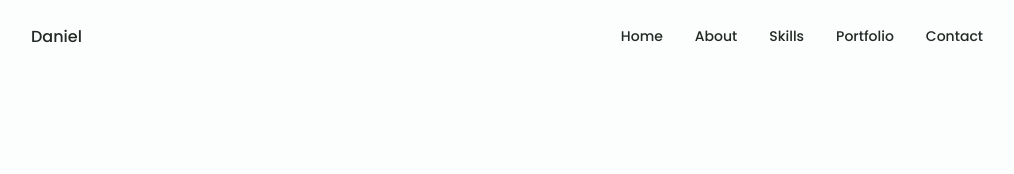
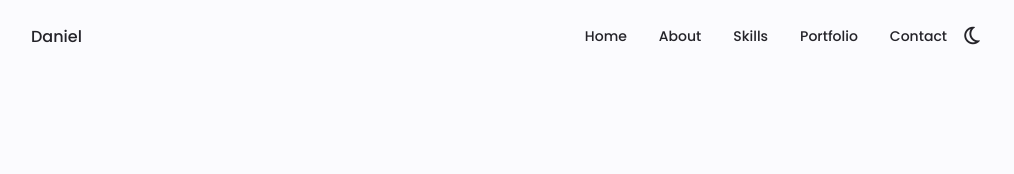
Before and after one commit to DanielArboledaT/MyPortfolio, a website: page src/views/index.html in a window 1280 px wide. Shown: the top 174 px of the page, without its empty margins (125-1139 px from the left). Drawn offline with nearby package versions, Linux system fonts and the light colour scheme.

Commit message:
adding dark/light theme

```diff
--- a/src/public/css/slider.css
+++ b/src/public/css/slider.css
@@ -117,7 +117,7 @@
     width: 300px;
     flex-shrink: 0;
     height: 300px;
-    background: hsl(142, 69%, 61%);
+    background: hsl(255, 69%, 61%);
     box-shadow: 4px 13px 30px 1px rgba(138, 217, 129, 0.3);
     border-radius: 20px;
     transform: translateX(-80px);
@@ -210,7 +210,7 @@
 
 .blog-slider__button {
     display: inline-flex;
-    background: hsl(142, 69%, 61%);
+    background: hsl(255, 69%, 61%);
     padding: 15px 35px;
     border-radius: 50px;
     color: #fff;
@@ -283,9 +283,9 @@
 
 .blog-slider__pagination .swiper-pagination-bullet-active {
     opacity: 1;
-    background: hsl(142, 69%, 61%);
+    background: hsl(250, 69%, 61%);
     height: 30px;
-    box-shadow: 0px 0px 20px rgba(138, 217, 129, 0.3);
+    box-shadow: 0px 0px 20px rgba(240, 217, 129, 0.3);
 }
 
 @media screen and (max-width: 768px) {
--- a/src/public/css/style.css
+++ b/src/public/css/style.css
@@ -4,7 +4,7 @@
 
     --header-height: 3rem;
 
-    --hue-color: 142;
+    --hue-color: 250;
 
     --first-color: hsl(var(--hue-color), 69%, 61%);
     --first-color-second: hsl(var(--hue-color), 69%, 61%);
@@ -58,6 +58,33 @@
         --small-font-size: .875rem;
         --smaller-font-size: .813rem;
     }
+}
+
+/* ============= Dark theme variables ============= */
+body.dark-theme {
+    --first-color-second: hsl(var(--hue-color), 30%, 8%);
+    --title-color: hsl(var(--hue-color), 8%, 96%);
+    --text-color: hsl(var(--hue-color), 8%, 75%);
+    --input-color: hsl(var(--hue-color), 29%, 16%);
+    --body-color: hsl(var(--hue-color), 28%, 12%);
+    --container-color: hsl(var(--hue-color), 29%, 16%);
+}
+
+/* ============= Dark/Light ============= */
+.nav_btns {
+    display: flex;
+    align-items: center;
+}
+
+.change-theme {
+    font-size: 1.25rem;
+    color: var(--title-color);
+    margin-right: var(--mb-1);
+    cursor: pointer;
+}
+
+.change-theme:hover {
+    color: var(--first-color);
 }
 
 * {
--- a/src/public/js/main.js
+++ b/src/public/js/main.js
@@ -69,6 +69,39 @@ skillHeader.forEach((el) => {
 });
 
 
+
+//======= Dark ligth theme ============
+const themeButton = document.getElementById('theme-button')
+const darkTheme = 'dark-theme'
+const iconTheme = 'fa-sun'
+
+// Previously selected topic (if user selected)
+const selectedTheme = localStorage.getItem('selected-theme')
+const selectedIcon = localStorage.getItem('selected-icon')
+
+// We obtain the current theme that the interface has by validating the dark-theme class
+const getCurrentTheme = () => document.body.classList.contains(darkTheme) ? 'dark' : 'light'
+const getCurrentIcon = () => themeButton.classList.contains(iconTheme) ? 'fa-moon' : 'fa-sun'
+
+// We validate if the user previously chose a topic
+if (selectedTheme) {
+  // If the validation is fulfilled, we ask what the issue was to know if we activated or deactivated the dark
+  document.body.classList[selectedTheme === 'dark' ? 'add' : 'remove'](darkTheme)
+  themeButton.classList[selectedIcon === 'fa-moon' ? 'add' : 'remove'](iconTheme)
+}
+
+// Activate / deactivate the theme manually with the button
+themeButton.addEventListener('click', () => {
+    // Add or remove the dark / icon theme
+    document.body.classList.toggle(darkTheme)
+    themeButton.classList.toggle(iconTheme)
+    // We save the theme and the current icon that the user chose
+    localStorage.setItem('selected-theme', getCurrentTheme())
+    localStorage.setItem('selected-icon', getCurrentIcon())
+})
+
+
+
 //======= Portfolio ============
 // let swiper = new Swiper('.portfolio_container', {
 //     cssMode: true,
--- a/src/views/index.html
+++ b/src/views/index.html
@@ -63,6 +63,9 @@
             </div>
 
             <div class="nav_btns">
+
+                <i class="fa-regular fa-moon change-theme" id="theme-button"></i>
+
                 <div class="nav_toggle" id="nav-toggle">
                     <i class="fa-solid fa-align-center"></i>
                 </div>
```
Also changed, not shown: src/public/img/favicon-16x16.png (deleted), src/public/img/favicon-32x32.png (deleted), src/public/img/logo.png (deleted), src/public/img/me-home.png, src/public/img/portafolio.png (deleted), src/public/img/yo-contact.png (deleted), 1 other file.
